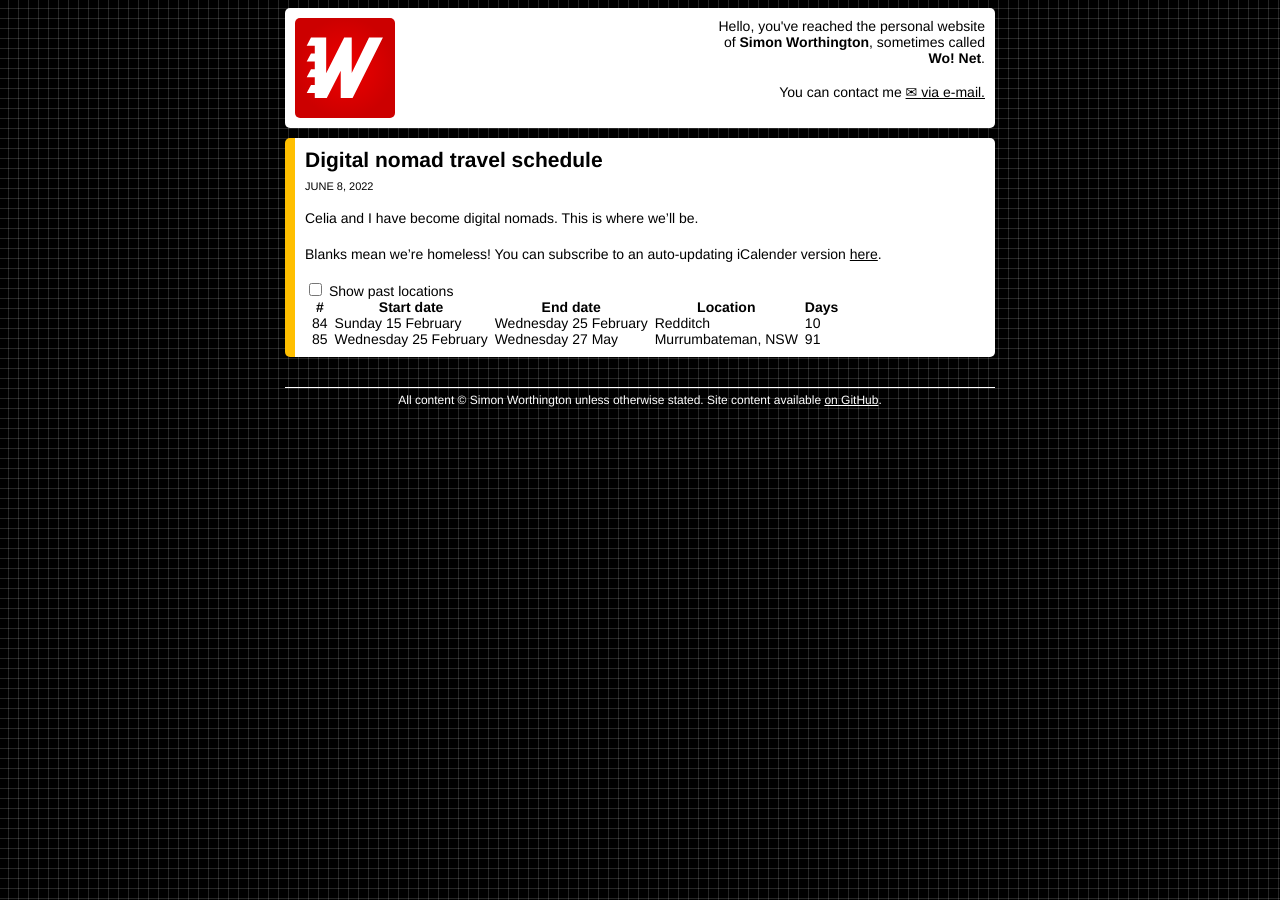
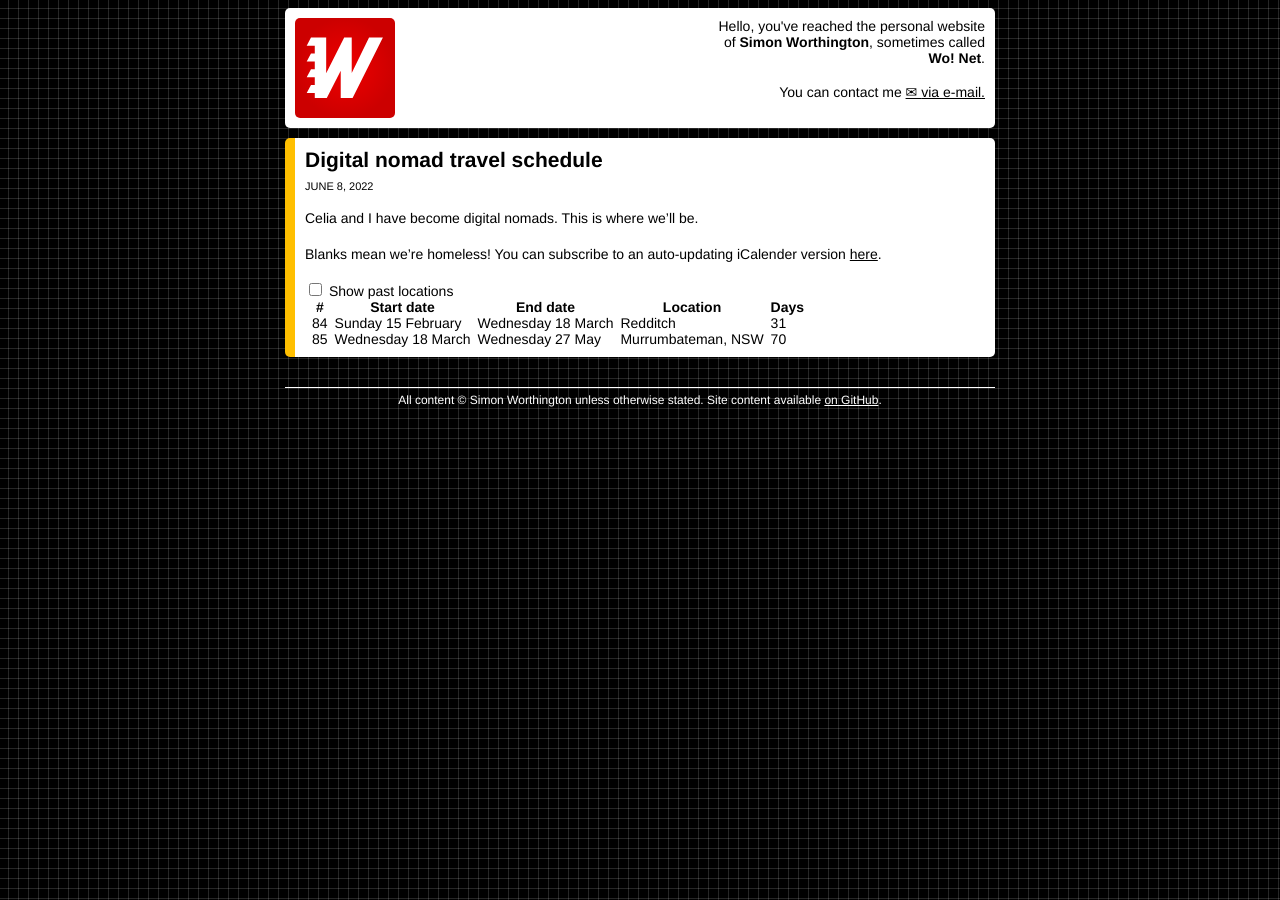
Before and after one commit to simonwo/simonwo.net, a Jekyll site: the page built from _posts/2022-06-08-travel-schedule.md, in a window 1280 px wide. Built offline with Jekyll 4.4.1, drawn with Linux system fonts in a browser that asks for light colours; comment, search, counter and statistics services are not loaded.

Commit message:
Delay :(

```diff
--- a/_data/nomads.yml
+++ b/_data/nomads.yml
@@ -248,8 +248,8 @@
   end: 2026-02-15
   location: Plaxtol
 - start: 2026-02-15
-  end: 2026-02-25
+  end: 2026-03-18
   location: Redditch
-- start: 2026-02-25
+- start: 2026-03-18
   end: 2026-05-27
   location: Murrumbateman, NSW
```
